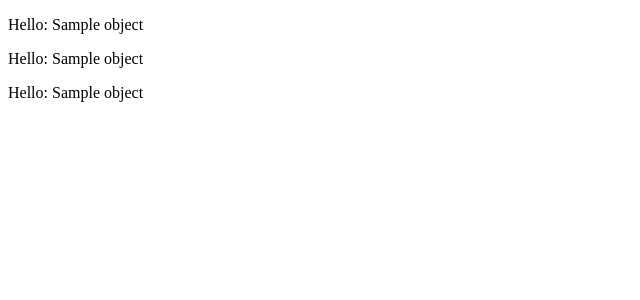
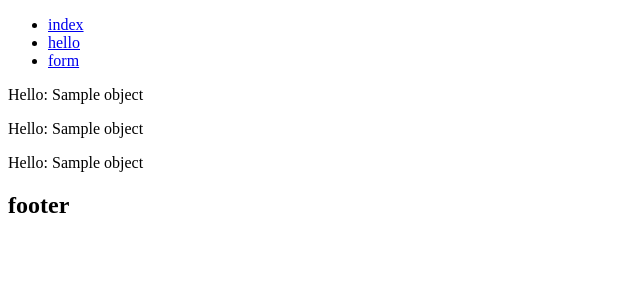
Before and after one commit to Firdos-Aliev/framework, a Python web app: template templates/hello.html in a window 1280 px wide. Shown: the top 300 px of the page, without its empty margins (0-640 px from the left). Run offline with Jinja, Linux system fonts and the light colour scheme; the template is opened without the code that fills it: most values are stand-ins (such as "Sample title", 1, 10 or a date in 2020).

Commit message:
menu + footer

```diff
--- /dev/null
+++ b/templates/includes/footer.html
@@ -0,0 +1,3 @@
+<footer>
+    <h2>footer</h2>
+</footer>
--- /dev/null
+++ b/templates/includes/menu.html
@@ -0,0 +1,5 @@
+<ul>
+    <li><a href="/">index</a></li>
+    <li><a href="/hello/">hello</a></li>
+    <li><a href="/form/">form</a></li>
+</ul>
--- /dev/null
+++ b/templates/index.html
@@ -0,0 +1,5 @@
+{% extends "root.html" %}
+
+{% block container %}
+    <h1>Index Page</h1>
+{% endblock %}
--- a/templates/root.html
+++ b/templates/root.html
@@ -7,9 +7,11 @@
     {% block js %}{% endblock %}
 </head>
 <body>
+    {% include "includes/menu.html" %}
     <div class="container">
         {% block container %}
         {% endblock %}
     </div>
+    {% include "includes/footer.html" %}
 </body>
 </html>
--- a/urls.py
+++ b/urls.py
@@ -1,6 +1,7 @@
 import views
 """address manager"""
 
+# можно передавать в request ссылки и их имена, чтобы можно было использовать в шаблонах
 urls = {
     '/': views.index,
     '/hello/': views.hello,
--- a/views.py
+++ b/views.py
@@ -4,7 +4,7 @@ from wsgi_engine.templater import render
 
 def index(request):
     print(f"request: {request}")
-    return "200", [b'index']
+    return "200", [render('index.html').encode('utf-8')]
 
 
 def hello(request):
```
